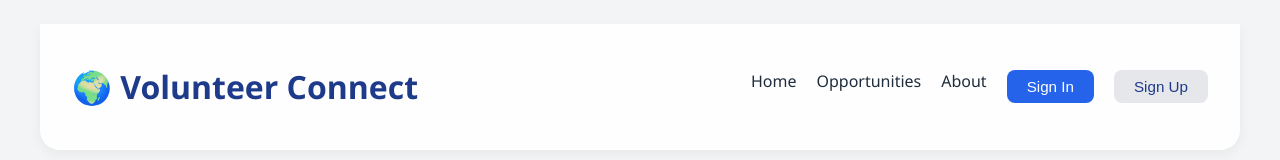
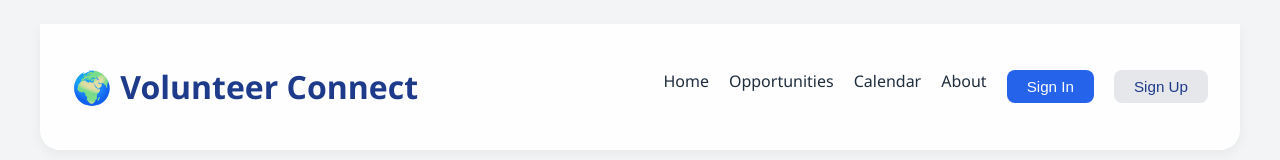
Before and after one commit to LizaGiorgobiani/volunteer_finder, a React (Vite) app in the folder client/: page / in a window 1280 px wide. Shown: the top 160 px of the page. Built offline with nearby package versions, Linux system fonts and the light colour scheme; no server answers.

Commit message:
add calendar to header

```diff
--- a/client/src/components/Header.tsx
+++ b/client/src/components/Header.tsx
@@ -23,7 +23,7 @@ const Header: React.FC<Props> = ({
   const location = useLocation();
   const showFilters = location.pathname === "/opportunities";
 
-  const { user, logout } = useAuth(); // ✅ use auth
+  const { user, logout } = useAuth();
 
   return (
     <header className="header">
@@ -32,9 +32,8 @@ const Header: React.FC<Props> = ({
         <nav className="header-nav">
           <Link to="/">Home</Link>
           <Link to="/opportunities">Opportunities</Link>
+          <Link to="/calendar">Calendar</Link> {/* ✅ Added */}
           <Link to="/about">About</Link>
-
-          {/* 🔐 Conditional Buttons */}
           {user ? (
             <>
               <span className="header-user">👋 {user}</span>
```
